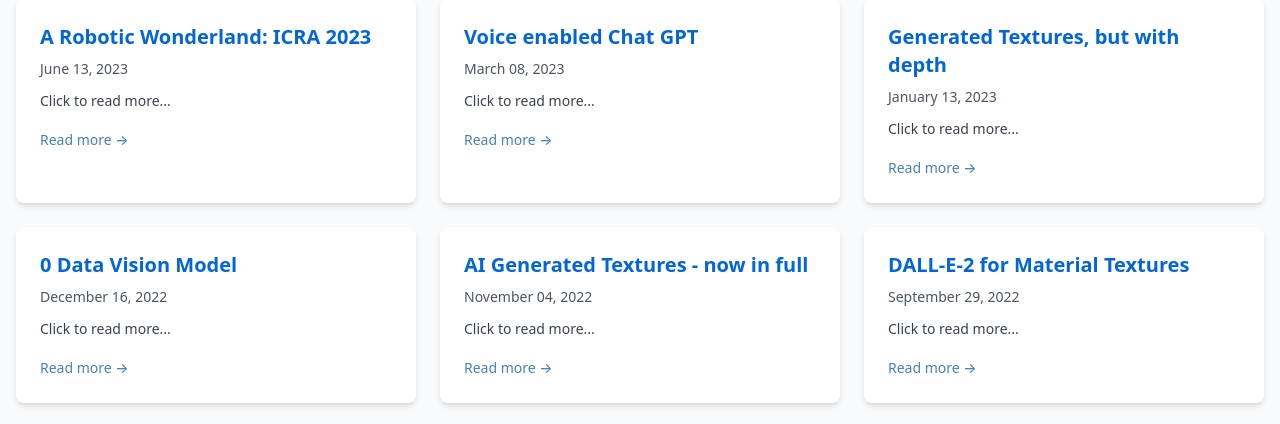
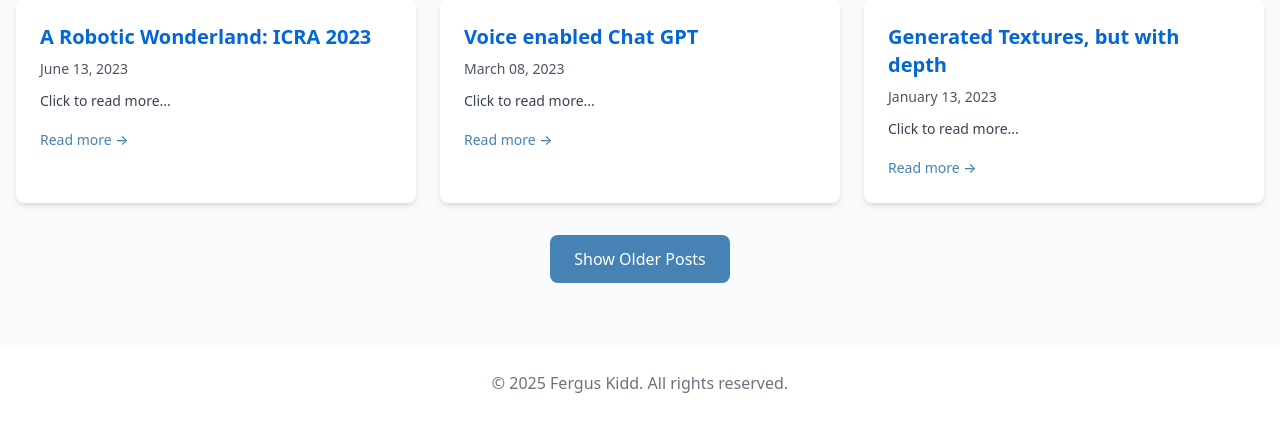
Before and after one commit to FergusKidd/ferguskidd.com, a FastAPI app: page / in a window 1280 px wide. Shown: the part 1413-1837 px from the top of the page. After the commit the page ends 1806 px from the top, so only its background shows below. Run offline with FastAPI, Linux system fonts and the light colour scheme.

Commit message:
hide posts older than 2022

```diff
--- a/templates/home.html
+++ b/templates/home.html
@@ -4,8 +4,11 @@
 <div class="max-w-7xl mx-auto">
     <h1 class="text-4xl font-bold text-steel-blue mb-8">Latest Posts</h1>
 
-    <div class="grid grid-cols-1 md:grid-cols-2 lg:grid-cols-3 gap-6">
+    <!-- Recent Posts (2023 and later) -->
+    <div class="grid grid-cols-1 md:grid-cols-2 lg:grid-cols-3 gap-6" id="recent-posts">
         {% for post in posts %}
+            {% set post_year = post.date.split('-')[0] | int %}
+            {% if post_year >= 2023 %}
             <article class="bg-white rounded-lg shadow-md overflow-hidden hover:shadow-lg transition-shadow duration-300">
                 {% if post.feature_image %}
                 <div class="h-48 bg-gray-200">
@@ -45,9 +48,80 @@
                     {% endif %}
                 </div>
             </article>
+            {% endif %}
+        {% endfor %}
+    </div>
+
+    <!-- Show Older Posts Button -->
+    <div class="text-center mt-8" id="show-older-button">
+        <button onclick="toggleOlderPosts()" class="bg-steel-blue text-white px-6 py-3 rounded-lg hover:bg-blue-700 transition-colors duration-300 font-medium">
+            Show Older Posts
+        </button>
+    </div>
+
+    <!-- Older Posts (2022 and earlier) - Hidden by default -->
+    <div class="grid grid-cols-1 md:grid-cols-2 lg:grid-cols-3 gap-6 mt-8" id="older-posts" style="display: none;">
+        {% for post in posts %}
+            {% set post_year = post.date.split('-')[0] | int %}
+            {% if post_year <= 2022 %}
+            <article class="bg-white rounded-lg shadow-md overflow-hidden hover:shadow-lg transition-shadow duration-300">
+                {% if post.feature_image %}
+                <div class="h-48 bg-gray-200">
+                    <img src="{{ post.feature_image }}" alt="{{ post.title }}" class="w-full h-full object-cover">
+                </div>
+                {% endif %}
+
+                <div class="p-6">
+                    <h2 class="text-xl font-semibold text-gray-900 mb-2 line-clamp-2">
+                        <a href="/posts/{{ post.slug }}" class="hover:text-steel-blue">{{ post.title }}</a>
+                    </h2>
+                    <div class="text-gray-600 mb-3 text-sm">
+                        <span>{{ post.date | format_date }}</span>
+                        {% if post.category %}
+                        <span class="mx-2">•</span>
+                        <span class="text-steel-blue">{{ post.category }}</span>
+                        {% endif %}
+                    </div>
+                    <div class="text-gray-700 mb-4 text-sm line-clamp-3">
+                        {% if post.summary %}
+                            {{ post.summary }}
+                        {% else %}
+                            {{ post.content[:150] | striptags }}...
+                        {% endif %}
+                    </div>
+                    <div class="mt-4">
+                        <a href="/posts/{{ post.slug }}" class="text-steel-blue hover:text-blue-800 text-sm font-medium">Read more →</a>
+                    </div>
+                    {% if post.tags %}
+                    <div class="mt-3">
+                        {% for tag in post.tags.split(',') %}
+                        <span class="inline-block bg-gray-100 rounded-full px-2 py-1 text-xs font-semibold text-gray-600 mr-1 mb-1">
+                            #{{ tag.strip() }}
+                        </span>
+                        {% endfor %}
+                    </div>
+                    {% endif %}
+                </div>
+            </article>
+            {% endif %}
         {% endfor %}
     </div>
 </div>
+
+<script>
+function toggleOlderPosts() {
+    const olderPosts = document.getElementById('older-posts');
+    const button = document.querySelector('#show-older-button button');
+
+    if (olderPosts.style.display === 'none') {
+        olderPosts.style.display = 'grid';
+        button.textContent = 'Hide Older Posts';
+    } else {
+        olderPosts.style.display = 'none';
+        button.textContent = 'Show Older Posts';
+    }
+}
+</script>
 
 <style>
 .line-clamp-2 {
```
Lines whose indentation alone changed are shown as unchanged.
